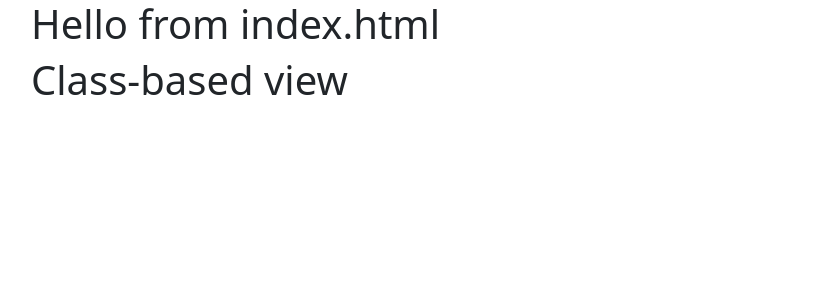
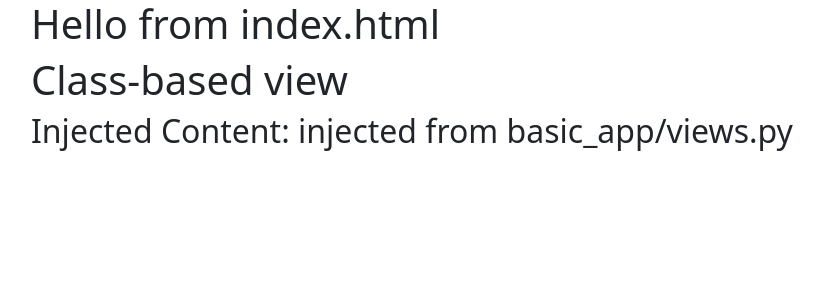
Before and after one commit to brianslab/udemy-django, a Django app: page / in a window 1280 px wide. Shown: the top 300 px of the page, without its empty margins (51-875 px from the left). Run offline with Django 4.2, Linux system fonts and the light colour scheme.

Commit message:
use context dictionary with cbv

```diff
--- a/advanced_topics/cbv/basic_app/views.py
+++ b/advanced_topics/cbv/basic_app/views.py
@@ -4,3 +4,8 @@ from django.views.generic import View, TemplateView
 
 class IndexView(TemplateView):
     template_name = 'index.html'
+
+    def get_context_data(self, **kwargs):
+        context = super().get_context_data(**kwargs)
+        context["injectme"] = "injected from basic_app/views.py"
+        return context
--- a/advanced_topics/cbv/templates/index.html
+++ b/advanced_topics/cbv/templates/index.html
@@ -2,4 +2,5 @@
 {% extends "base.html" %} {% block body_block %}
 <h1>Hello from index.html</h1>
 <h1>Class-based view</h1>
+<h2>Injected Content: {{ injectme }}</h2>
 {% endblock %}
```
